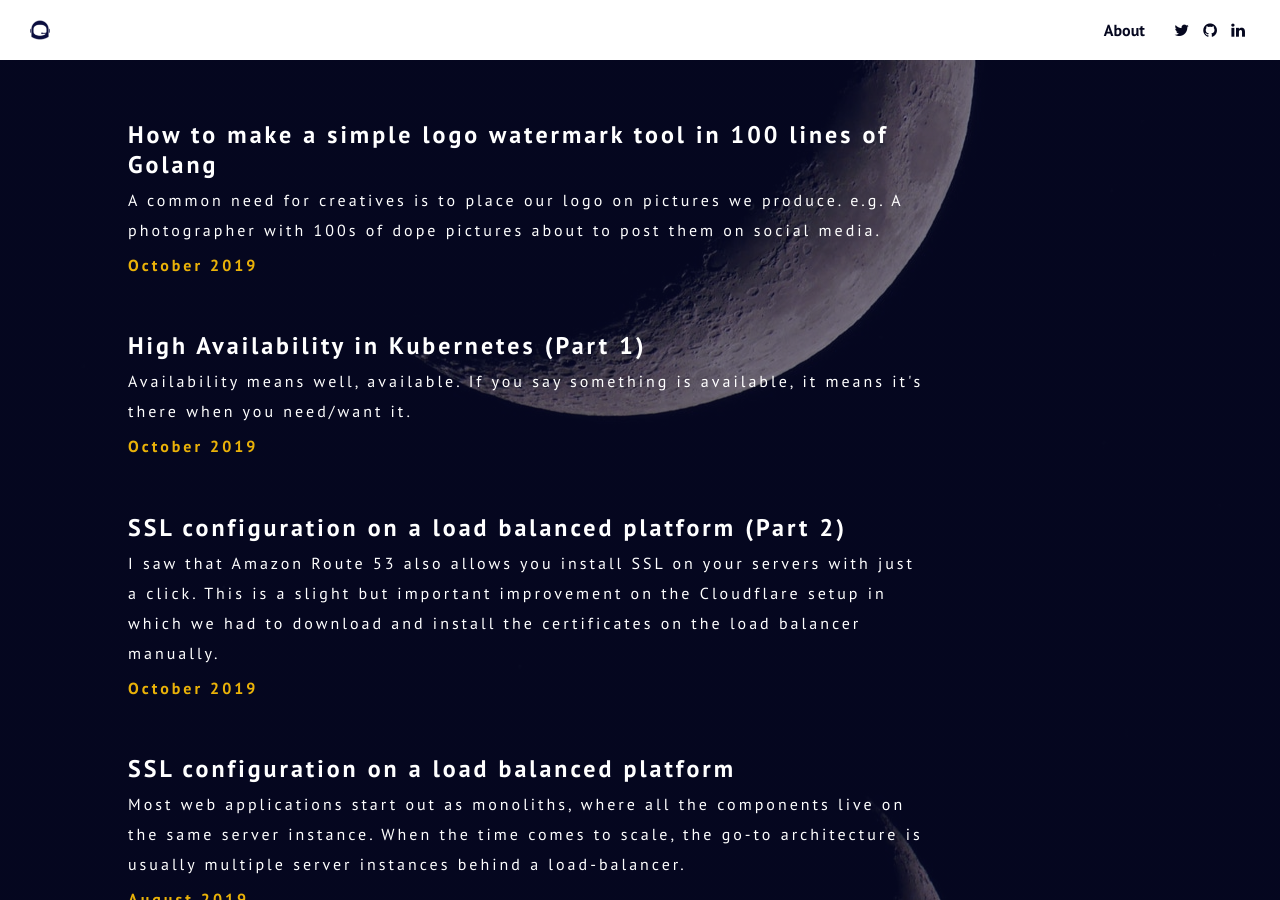
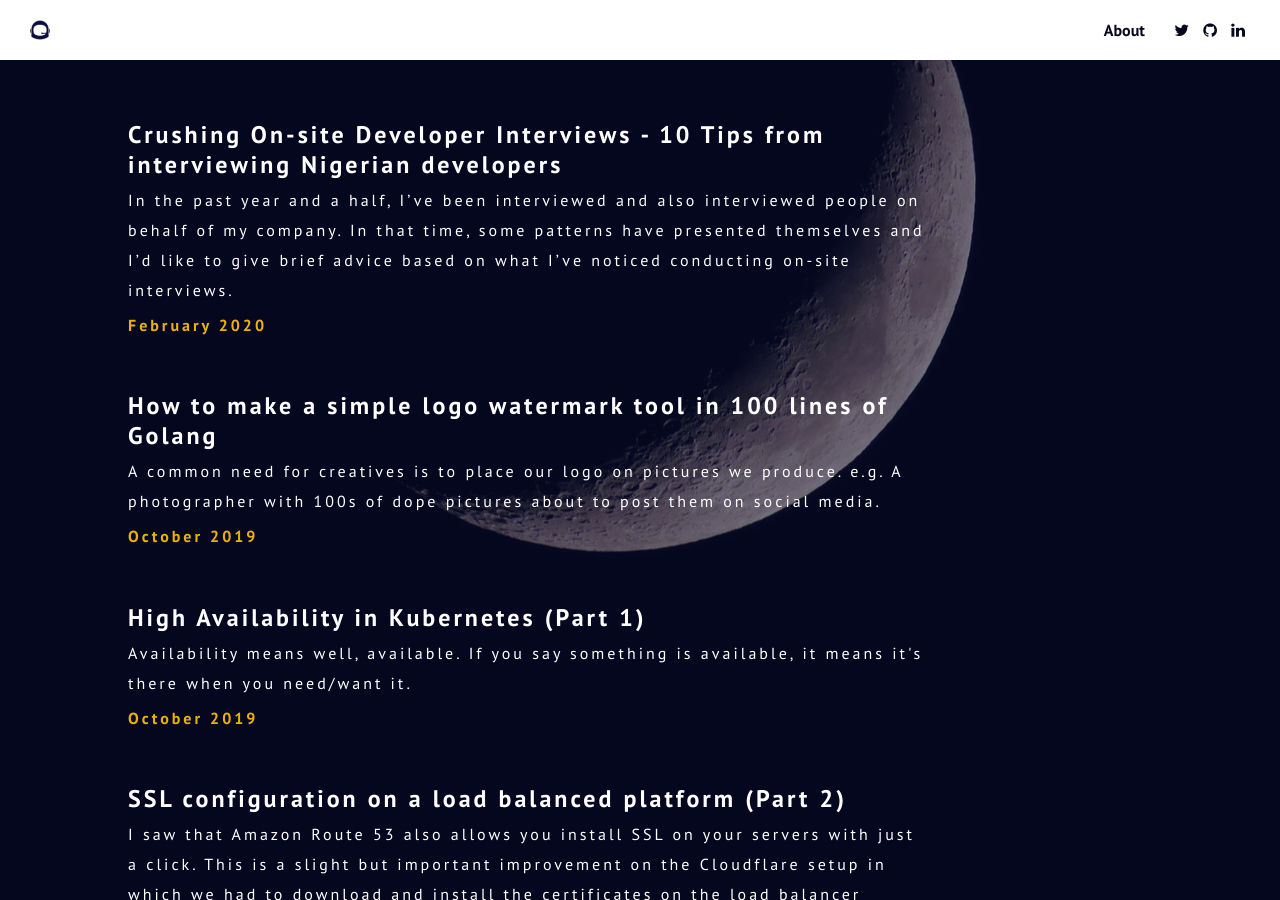
Before and after one commit to OpeOnikute/opeonikute.github.io, a Jekyll site: the page built from index.html, in a window 1280 px wide and 900 px high. Built offline with Jekyll 4.4.1, drawn with Linux system fonts in a browser that asks for light colours; some of the changed lines change nothing that is shown.

Commit message:
feat: add new post

```diff
--- a/_data/posts.yml
+++ b/_data/posts.yml
@@ -1,3 +1,7 @@
+- title: Crushing On-site Developer Interviews - 10 Tips from interviewing Nigerian developers
+  link: Crushing-On-Site-Developer-Interviews-10-Tips
+  date: February 2020
+  synopsis: In the past year and a half, I’ve been interviewed and also interviewed people on behalf of my company. In that time, some patterns have presented themselves and I’d like to give brief advice based on what I’ve noticed conducting on-site interviews.
 - title: How to make a simple logo watermark tool in 100 lines of Golang
   link: How-to-make-a-simple-logo-watermark-tool-in-100-lines
   date: October 2019
--- /dev/null
+++ b/posts/Crushing-On-Site-Developer-Interviews-10-Tips.md
@@ -0,0 +1,34 @@
+---
+layout: post
+title: Crushing On-site Developer Interviews
+sub_title: 10 Tips from interviewing Nigerian developers
+date: February 2020
+featured_image: https://opeonikute.dev/img/Background.png
+synopsis: In the past year and a half, I’ve been interviewed and also interviewed people on behalf of my company. In that time, some patterns have presented themselves and I’d like to give brief advice based on what I’ve noticed conducting on-site interviews.
+image-theme: dark
+---
+
+Attending and conducting interviews is a key part of the hiring process for most jobs. For software engineers/developers, the interview process is usually broken down into phases, e.g. phone screen -> coding challenge/test -> on-site interview -> offer.
+
+In the past year and a half, I’ve been interviewed and also interviewed people on behalf of my company. In that time, some patterns have presented themselves and I’d like to give brief advice based on what I’ve noticed conducting on-site interviews.
+
+The scenario is, your interviewer is a developer/engineer on the team you’re applying to join, and you completed a challenge online and submitted your code.
+
+1. *Relax*. You won’t be able to communicate well if you’re nervous. Always remember that being nervous puts you at a disadvantage and shake it. If the problem is you think you’re going to embarrass yourself, in the words of Kobe Bryant, */get over yourself/*. Even if you do embarrass yourself, there’s no shame in trying and failing.
+![Relax](https://media.giphy.com/media/YEongvRqe8sXC/giphy.gif)
+2. *Try to explain your answers*. Ideally you should speak more than your interviewers. Own the meeting. This doesn’t mean you should go off talking about unrelated stuff, keep all of it relevant and easy to understand.
+3. *Ask questions*. When you ask e.g. about whether possible approach is feasible, it makes the person more human and in turn relaxes you. It also removes a lot of the burden on you as it’s more likely it becomes a joint effort, which is what most interviewers want to see: whether they can work with you.
+4. *If you can, express your idea with a brief sketch*. It makes you more memorable and leaves nothing to chance in terms of your points being passed across properly.
+5. *If you have any improvements to your solution, mention them*. These are the stuff you thought  would be overkill, or didn’t have enough time to implement. That might be what your interviewer is looking for. Ideally, you should contact the person that gave you the challenge to ask these types of questions about how deep you should go whilst solving the challenge, if you have the time.
+6. *Remember to give your interviewer your back story, even if they don’t ask for it*. This way you control their impression of you, emphasize your strengths, and make yourself more memorable.
+You can’t assume that your interviewer has read your resume extensively and has done background checks, so he/she knows you built NodeJS. It’s more likely that he/she only skimmed through because 200 people applied.
+7. *If you take a different approach from conventional best practice with good cause, be sure to put that in your documentation*. The person reviewing your code might not understand that approach and might even screen you out at that point because of that.
+8. *If you get there more than 30 minutes early, try to find a place to hang out before entering*. Arriving for your interview an hour before the time can be awkward as the interviewer might not know what to do with you till he/she is ready.
+9. Smile.
+10. Use deodorant.
+
+Of course this list isn’t exhaustive, but nailing most of them would really increase your chances, boost your confidence and land you better jobs.
+
+I hope this has been helpful.
+
+/Stay happy and ṣe jẹ́jẹ́./
```
